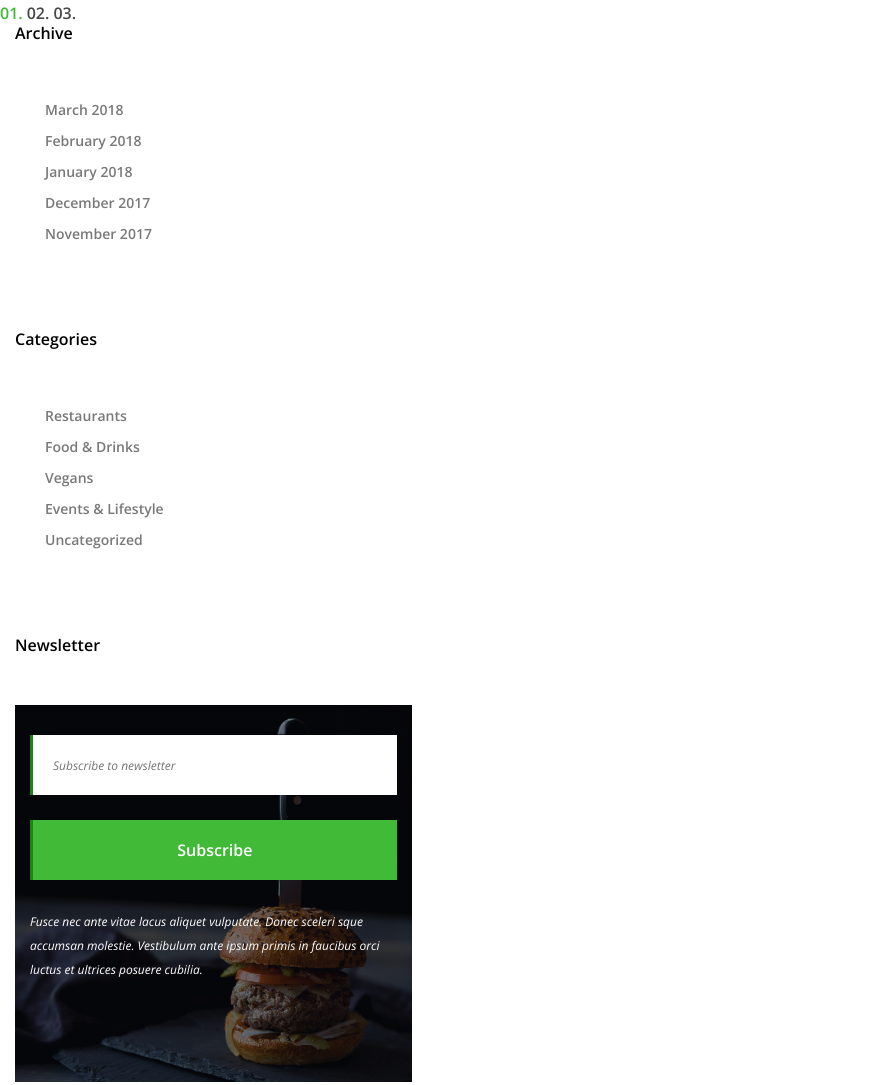
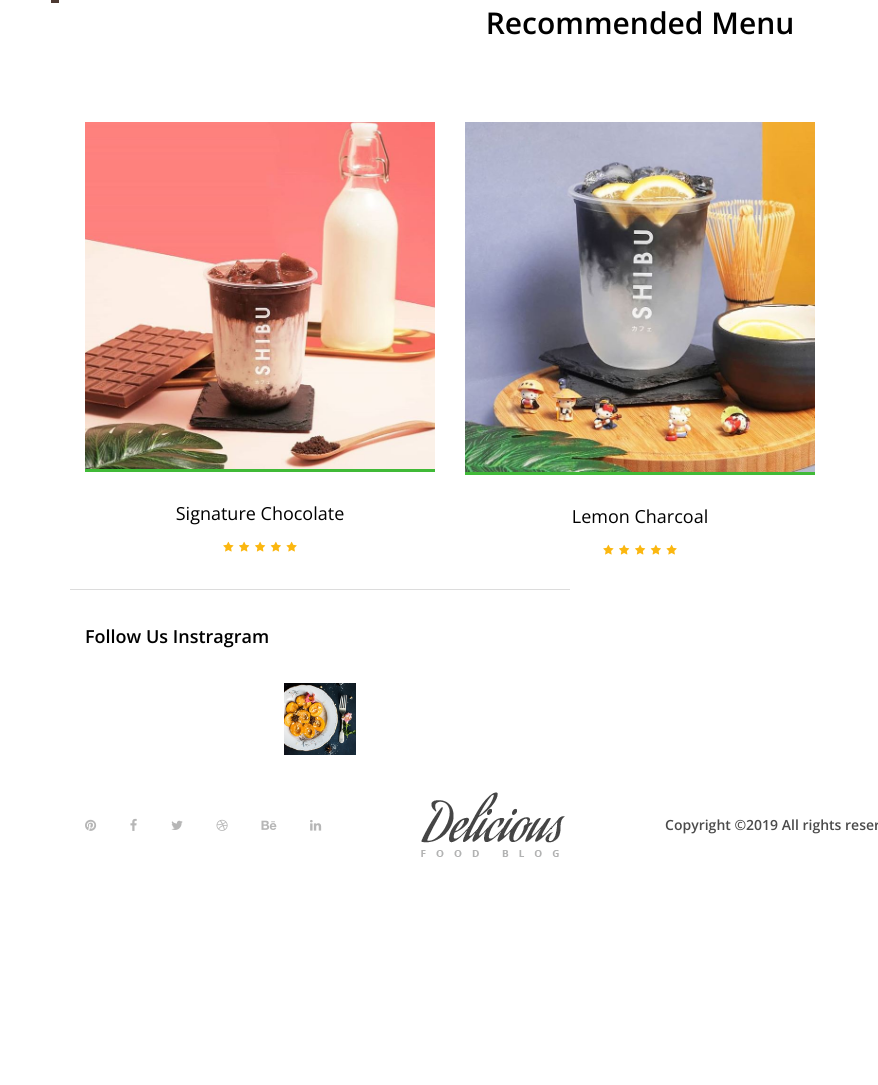
Before and after one commit to erickwijaya/SHIBU, a plain HTML site: page blog-post.html in a window 1280 px wide. Shown: the part 1012-2097 px from the top of the page, without its empty margins (0-878 px from the left). After the commit the page ends 1957 px from the top, so only its background shows below. Drawn offline with nearby package versions, Linux system fonts and the light colour scheme; files whose address does not match are found by name.

Commit message:
Update blog-post.html

```diff
--- a/blog-post.html
+++ b/blog-post.html
@@ -187,70 +187,50 @@
         </div>
     </section>
 
-                    <nav aria-label="Page navigation example">
-                        <ul class="pagination">
-                            <li class="page-item active"><a class="page-link" href="#">01.</a></li>
-                            <li class="page-item"><a class="page-link" href="#">02.</a></li>
-                            <li class="page-item"><a class="page-link" href="#">03.</a></li>
-                        </ul>
-                    </nav>
-                </div>
-
-                <div class="col-12 col-lg-4">
-                    <div class="blog-sidebar-area">
-
-                        <!-- Widget -->
-                        <div class="single-widget mb-80">
-                            <h6>Archive</h6>
-                            <ul class="list">
-                                <li><a href="#">March 2018</a></li>
-                                <li><a href="#">February 2018</a></li>
-                                <li><a href="#">January 2018</a></li>
-                                <li><a href="#">December 2017</a></li>
-                                <li><a href="#">November 2017</a></li>
-                            </ul>
-                        </div>
-
-                        <!-- Widget -->
-                        <div class="single-widget mb-80">
-                            <h6>Categories</h6>
-                            <ul class="list">
-                                <li><a href="#">Restaurants</a></li>
-                                <li><a href="#">Food &amp; Drinks</a></li>
-                                <li><a href="#">Vegans</a></li>
-                                <li><a href="#">Events &amp; Lifestyle</a></li>
-                                <li><a href="#">Uncategorized</a></li>
-                            </ul>
-                        </div>
-
-                        <!-- Widget -->
-                        <div class="single-widget mb-80">
-                            <h6>Newsletter</h6>
-
-                            <!-- Form -->
-                            <div class="newsletter-form bg-img bg-overlay" style="background-image: url(img/bg-img/bg1.jpg);">
-                                <form action="#" method="post">
-                                    <input type="email" name="email" placeholder="Subscribe to newsletter">
-                                    <button type="submit" class="btn delicious-btn w-100">Subscribe</button>
-                                </form>
-                                <p>Fusce nec ante vitae lacus aliquet vulputate. Donec sceleri sque accumsan molestie. Vestibulum ante ipsum primis in faucibus orci luctus et ultrices posuere cubilia.</p>
-                            </div>
-                        </div>
-
-                        <!-- Widget -->
-                        <div class="single-widget mb-80">
-                            <div class="quote-area text-center">
-                                <span>"</span>
-                                <h4>Nothing is better than going home to family and eating good food and relaxing</h4>
-                                <p>John Smith</p>
-                                <div class="date-comments d-flex justify-content-between">
-                                    <div class="date">January 04, 2018</div>
-                                    <div class="comments">2 Comments</div>
+                    <section class="best-receipe-area">
+        <div class="container">
+            <div class="row">
+                <div class="col-12">
+                    <div class="section-heading">
+                        <h3>Recommended Menu</h3>
                     </div>
                 </div>
             </div>
 
+            <div class="row">
+                <!-- Single Best Receipe Area -->
+                <div class="col-12 col-sm-6 col-lg-4">
+                    <div class="single-best-receipe-area mb-30">
+                        <img src="img/bg-img/rc1.jpg" alt="">
+                        <div class="receipe-content">
+                            <a href="receipe-post.html">
+                                <h5>Signature Chocolate</h5>
+                            </a>
+                            <div class="ratings">
+                                <i class="fa fa-star" aria-hidden="true"></i>
+                                <i class="fa fa-star" aria-hidden="true"></i>
+                                <i class="fa fa-star" aria-hidden="true"></i>
+                                <i class="fa fa-star" aria-hidden="true"></i>
+                                <i class="fa fa-star" aria-hidden="true"></i>
                             </div>
+                        </div>
+                    </div>
+                </div>
+
+                <!-- Single Best Receipe Area -->
+                <div class="col-12 col-sm-6 col-lg-4">
+                    <div class="single-best-receipe-area mb-30">
+                        <img src="img/bg-img/rc2.jpg" alt="">
+                        <div class="receipe-content">
+                            <a href="receipe-post.html">
+                                <h5>Lemon Charcoal</h5>
+                            </a>
+                            <div class="ratings">
+                                <i class="fa fa-star" aria-hidden="true"></i>
+                                <i class="fa fa-star" aria-hidden="true"></i>
+                                <i class="fa fa-star" aria-hidden="true"></i>
+                                <i class="fa fa-star" aria-hidden="true"></i>
+                                <i class="fa fa-star" aria-hidden="true"></i>
                             </div>
                         </div>
                     </div>
```
Lines whose indentation alone changed are shown as unchanged.
